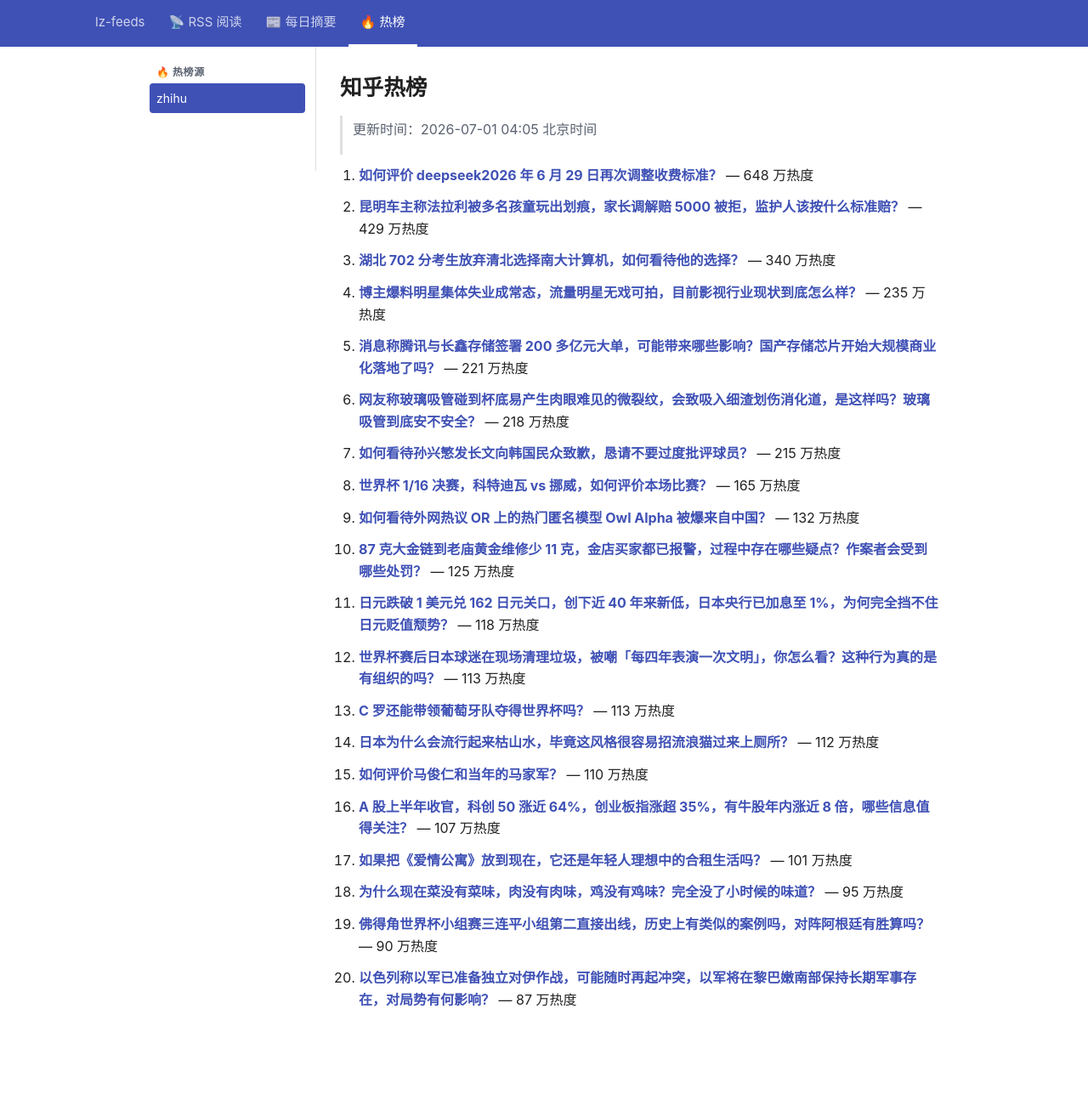
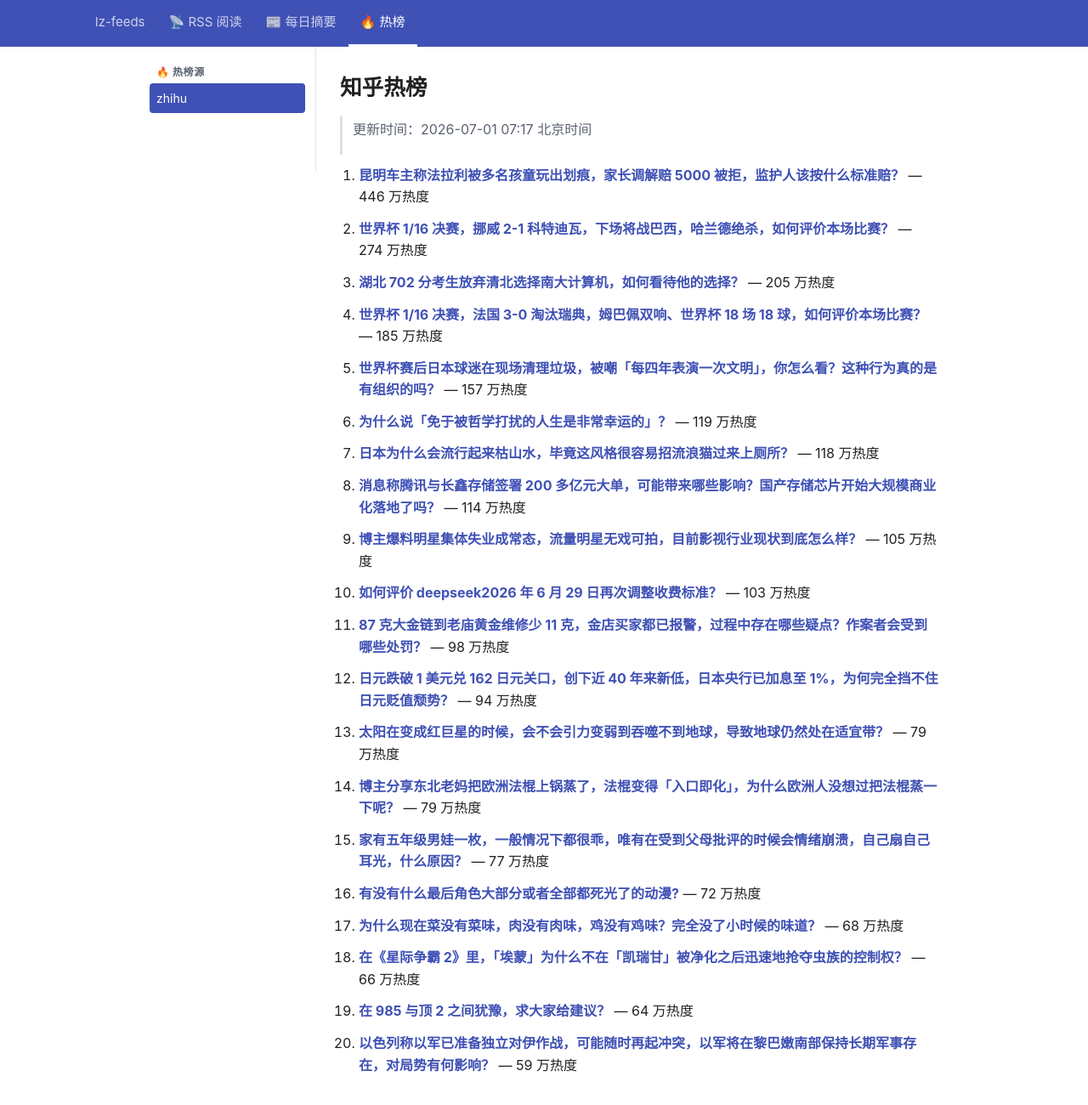
Before and after one commit to lizhang0101/lz-feeds, a Jekyll site: the page built from _hotlist/zhihu.md, in a window 1280 px wide and 1330 px high. Shown: the top 1300 px of the window at 85% size. Built offline with Jekyll 4.4.1, drawn with Linux system fonts in a browser that asks for light colours.

Commit message:
hotlist: 2026-06-30T23:17Z

```diff
--- a/_hotlist/zhihu.md
+++ b/_hotlist/zhihu.md
@@ -1,48 +1,48 @@
 ---
-updated: 2026-07-01 04:05 北京时间
+updated: 2026-07-01 07:17 北京时间
 count: 20
 ---
 
 # 知乎热榜
 
-> 更新时间：2026-07-01 04:05 北京时间
+> 更新时间：2026-07-01 07:17 北京时间
 
-1. **[如何评价 deepseek2026 年 6 月 29 日再次调整收费标准？](https://www.zhihu.com/question/2055040930516824522)** — 648 万热度
+1. **[昆明车主称法拉利被多名孩童玩出划痕，家长调解赔 5000 被拒，监护人该按什么标准赔？](https://www.zhihu.com/question/2054940687393625681)** — 446 万热度
 
-2. **[昆明车主称法拉利被多名孩童玩出划痕，家长调解赔 5000 被拒，监护人该按什么标准赔？](https://www.zhihu.com/question/2054940687393625681)** — 429 万热度
+2. **[世界杯 1/16 决赛，挪威 2-1 科特迪瓦，下场将战巴西，哈兰德绝杀，如何评价本场比赛？](https://www.zhihu.com/question/2055237467478005531)** — 274 万热度
 
-3. **[湖北 702 分考生放弃清北选择南大计算机，如何看待他的选择？](https://www.zhihu.com/question/2055324594878113683)** — 340 万热度
+3. **[湖北 702 分考生放弃清北选择南大计算机，如何看待他的选择？](https://www.zhihu.com/question/2055324594878113683)** — 205 万热度
 
-4. **[博主爆料明星集体失业成常态，流量明星无戏可拍，目前影视行业现状到底怎么样？](https://www.zhihu.com/question/2055214660853266021)** — 235 万热度
+4. **[世界杯 1/16 决赛，法国 3-0 淘汰瑞典，姆巴佩双响、世界杯 18 场 18 球，如何评价本场比赛？](https://www.zhihu.com/question/2055237822475408966)** — 185 万热度
 
-5. **[消息称腾讯与长鑫存储签署 200 多亿元大单，可能带来哪些影响？国产存储芯片开始大规模商业化落地了吗？](https://www.zhihu.com/question/2054996623214600765)** — 221 万热度
+5. **[世界杯赛后日本球迷在现场清理垃圾，被嘲「每四年表演一次文明」，你怎么看？这种行为真的是有组织的吗？](https://www.zhihu.com/question/2055329815301813727)** — 157 万热度
 
-6. **[网友称玻璃吸管碰到杯底易产生肉眼难见的微裂纹，会致吸入细渣划伤消化道，是这样吗？玻璃吸管到底安不安全？](https://www.zhihu.com/question/2054901718014488895)** — 218 万热度
+6. **[为什么说「免于被哲学打扰的人生是非常幸运的」？](https://www.zhihu.com/question/460682173)** — 119 万热度
 
-7. **[如何看待孙兴慜发长文向韩国民众致歉，恳请不要过度批评球员？](https://www.zhihu.com/question/2055212796250256751)** — 215 万热度
+7. **[日本为什么会流行起来枯山水，毕竟这风格很容易招流浪猫过来上厕所？](https://www.zhihu.com/question/2050396904736002428)** — 118 万热度
 
-8. **[世界杯 1/16 决赛，科特迪瓦 vs 挪威，如何评价本场比赛？](https://www.zhihu.com/question/2055237467478005531)** — 165 万热度
+8. **[消息称腾讯与长鑫存储签署 200 多亿元大单，可能带来哪些影响？国产存储芯片开始大规模商业化落地了吗？](https://www.zhihu.com/question/2054996623214600765)** — 114 万热度
 
-9. **[如何看待外网热议 OR 上的热门匿名模型 Owl Alpha 被爆来自中国？](https://www.zhihu.com/question/2055052533110937112)** — 132 万热度
+9. **[博主爆料明星集体失业成常态，流量明星无戏可拍，目前影视行业现状到底怎么样？](https://www.zhihu.com/question/2055214660853266021)** — 105 万热度
 
-10. **[87 克大金链到老庙黄金维修少 11 克，金店买家都已报警，过程中存在哪些疑点？作案者会受到哪些处罚？](https://www.zhihu.com/question/2054916487022731271)** — 125 万热度
+10. **[如何评价 deepseek2026 年 6 月 29 日再次调整收费标准？](https://www.zhihu.com/question/2055040930516824522)** — 103 万热度
 
-11. **[日元跌破 1 美元兑 162 日元关口，创下近 40 年来新低，日本央行已加息至 1%，为何完全挡不住日元贬值颓势？](https://www.zhihu.com/question/2055222122289558459)** — 118 万热度
+11. **[87 克大金链到老庙黄金维修少 11 克，金店买家都已报警，过程中存在哪些疑点？作案者会受到哪些处罚？](https://www.zhihu.com/question/2054916487022731271)** — 98 万热度
 
-12. **[世界杯赛后日本球迷在现场清理垃圾，被嘲「每四年表演一次文明」，你怎么看？这种行为真的是有组织的吗？](https://www.zhihu.com/question/2055329815301813727)** — 113 万热度
+12. **[日元跌破 1 美元兑 162 日元关口，创下近 40 年来新低，日本央行已加息至 1%，为何完全挡不住日元贬值颓势？](https://www.zhihu.com/question/2055222122289558459)** — 94 万热度
 
-13. **[C 罗还能带领葡萄牙队夺得世界杯吗？](https://www.zhihu.com/question/2051983975313413916)** — 113 万热度
+13. **[太阳在变成红巨星的时候，会不会引力变弱到吞噬不到地球，导致地球仍然处在适宜带？](https://www.zhihu.com/question/7077528543)** — 79 万热度
 
-14. **[日本为什么会流行起来枯山水，毕竟这风格很容易招流浪猫过来上厕所？](https://www.zhihu.com/question/2050396904736002428)** — 112 万热度
+14. **[博主分享东北老妈把欧洲法棍上锅蒸了，法棍变得「入口即化」，为什么欧洲人没想过把法棍蒸一下呢？](https://www.zhihu.com/question/2019452339862331482)** — 79 万热度
 
-15. **[如何评价马俊仁和当年的马家军？](https://www.zhihu.com/question/29974527)** — 110 万热度
+15. **[家有五年级男娃一枚，一般情况下都很乖，唯有在受到父母批评的时候会情绪崩溃，自己扇自己耳光，什么原因？](https://www.zhihu.com/question/2041570315684279806)** — 77 万热度
 
-16. **[A 股上半年收官，科创 50 涨近 64%，创业板指涨超 35%，有牛股年内涨近 8 倍，哪些信息值得关注？](https://www.zhihu.com/question/2055219508588155451)** — 107 万热度
+16. **[有没有什么最后角色大部分或者全部都死光了的动漫?](https://www.zhihu.com/question/2003512273243742684)** — 72 万热度
 
-17. **[如果把《爱情公寓》放到现在，它还是年轻人理想中的合租生活吗？](https://www.zhihu.com/question/2048064764694245412)** — 101 万热度
+17. **[为什么现在菜没有菜味，肉没有肉味，鸡没有鸡味？完全没了小时候的味道？](https://www.zhihu.com/question/2051995159957607218)** — 68 万热度
 
-18. **[为什么现在菜没有菜味，肉没有肉味，鸡没有鸡味？完全没了小时候的味道？](https://www.zhihu.com/question/2051995159957607218)** — 95 万热度
+18. **[在《星际争霸 2》里，「埃蒙」为什么不在「凯瑞甘」被净化之后迅速地抢夺虫族的控制权？](https://www.zhihu.com/question/2032472954752218544)** — 66 万热度
 
-19. **[佛得角世界杯小组赛三连平小组第二直接出线，历史上有类似的案例吗，对阵阿根廷有胜算吗？](https://www.zhihu.com/question/2054159485770232792)** — 90 万热度
+19. **[在 985 与顶 2 之间犹豫，求大家给建议？](https://www.zhihu.com/question/2054181836063088723)** — 64 万热度
 
-20. **[以色列称以军已准备独立对伊作战，可能随时再起冲突，以军将在黎巴嫩南部保持长期军事存在，对局势有何影响？](https://www.zhihu.com/question/2055248001816432985)** — 87 万热度
+20. **[以色列称以军已准备独立对伊作战，可能随时再起冲突，以军将在黎巴嫩南部保持长期军事存在，对局势有何影响？](https://www.zhihu.com/question/2055248001816432985)** — 59 万热度
```
